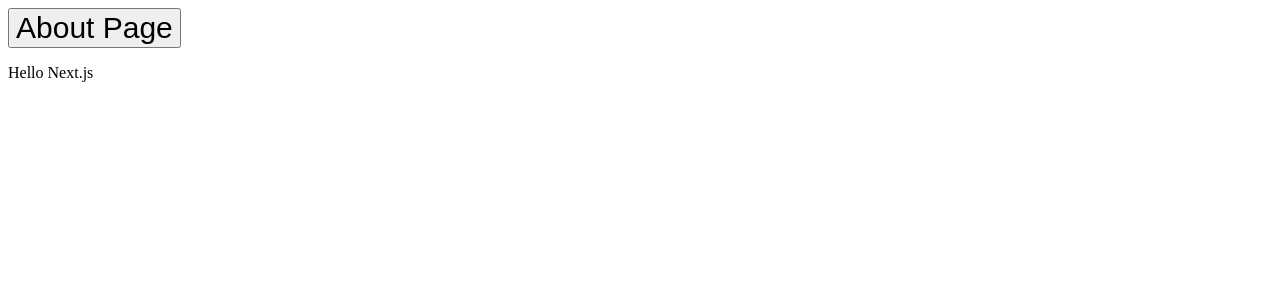
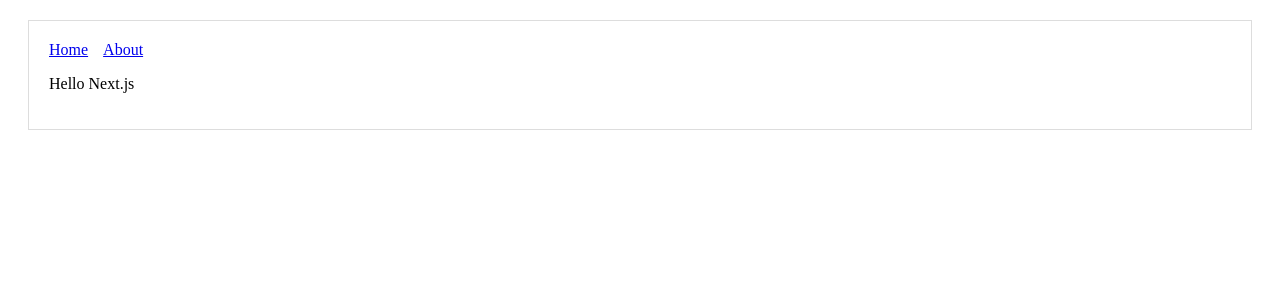
Before and after one commit to hkthanh89/try-nextjs-getting-started, a Next.js app: page / in a window 1280 px wide. Shown: the top 300 px of the page. Built offline with nearby package versions, Linux system fonts and the light colour scheme.

Commit message:
Using Shared Components

```diff
--- /dev/null
+++ b/components/Header.js
@@ -0,0 +1,18 @@
+import Link from 'next/link'
+
+const linkStyle = {
+  marginRight: 15
+}
+
+const Header = () => (
+  <div>
+    <Link href="/">
+      <a style={linkStyle}>Home</a>
+    </Link>
+    <Link href="/about">
+      <a style={linkStyle}>About</a>
+    </Link>
+  </div>
+)
+
+export default Header
--- /dev/null
+++ b/components/MyLayout.js
@@ -0,0 +1,16 @@
+import Header from './Header'
+
+const layoutStyle = {
+  margin: 20,
+  padding: 20,
+  border: '1px solid #DDD'
+}
+
+const Layout = (props) => (
+  <div style={layoutStyle}>
+    <Header />
+    {props.children}
+  </div>
+)
+
+export default Layout
--- a/pages/about.js
+++ b/pages/about.js
@@ -1,5 +1,7 @@
+import Layout from '../components/MyLayout'
+
 export default () => (
-  <div>
+  <Layout>
     <p>This is the about page</p>
-  </div>
+  </Layout>
 )
--- a/pages/index.js
+++ b/pages/index.js
@@ -1,12 +1,7 @@
-import Link from 'next/link'
+import Layout from '../components/MyLayout'
 
-const Index = () => (
-  <div>
-    <Link href="/about">
-      <button style={{ fontSize: 30 }}>About Page</button>
-    </Link>
+export default () => (
+  <Layout>
     <p>Hello Next.js</p>
-  </div>
+  </Layout>
 )
-
-export default Index
```
Also changed, not shown: 1 other file (tests, documents, lock files or other folders).
